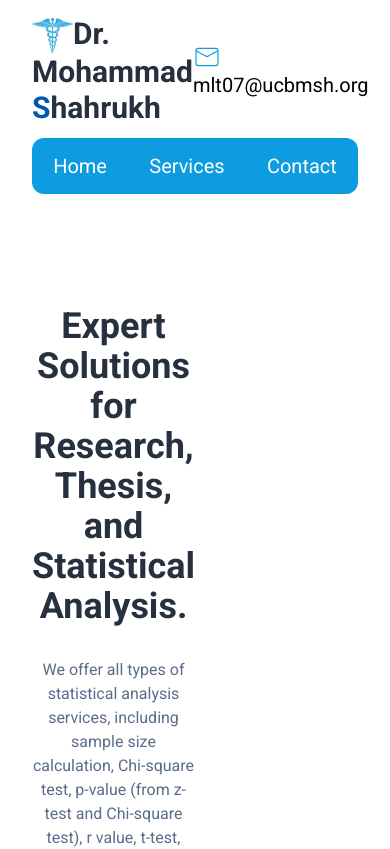
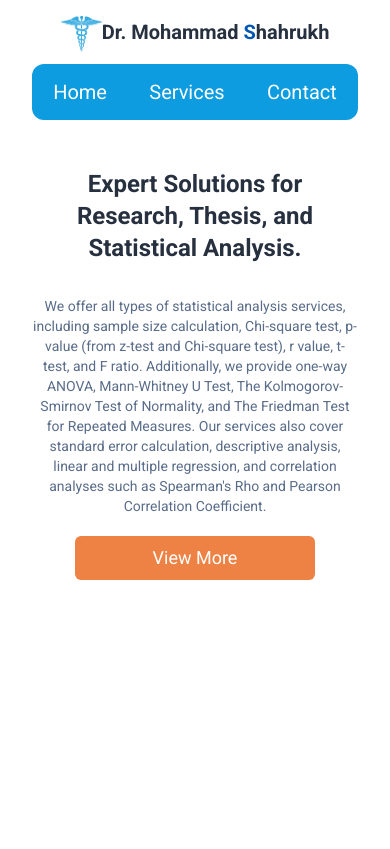
Before and after one commit to Samarth1015/Drdomain, a Next.js app in the folder frontend/: page / in a window 390 px wide. Shown: the top 849 px of the page. Built offline with nearby package versions, Linux system fonts and the light colour scheme.

Commit message:
view more batch

```diff
--- a/frontend/samarth/Navbar.jsx
+++ b/frontend/samarth/Navbar.jsx
@@ -39,15 +39,15 @@ export default function Navbar() {
 
   return (
     <div className={`w-screen pr-8 pl-8 pb-8 ${roboto.className}`}>
-      <div className="mt-4 mb-3 text-2xl items-center justify-between flex font-roboto">
-        <div className="logo inline font-bold text-[#26303f] text-3xl">
+      <div className="mt-4 mb-3 text-2xl items-center justify-center md:justify-between  flex font-roboto">
+        <div className="logo inline font-bold text-[#26303f] text-xl   md:text-3xl">
           <Link href={"/"}>
             <img src="/dr symbol.png" className="h-9 inline-block " />
             Dr. Mohammad <span className="text-[#0056b3]">S</span>hahrukh
           </Link>
         </div>
 
-        <div className="email-icon">
+        <div className="email-icon hidden md:block ">
           <Link
             href="https://mail.google.com/mail/u/0/#inbox?compose=CllgCJfrKxcgzlbCDlnldzdzVMZkXcmrBLbPVXNwRzKjkgRMXXwZKdwNSvjFksDKrFqvQzLrspL"
             className="inline-block text-xl hover:text-[#0056b3] hover:scale- hover:text-2xl transition-all duration-300"
--- a/frontend/samarth/home/Body.jsx
+++ b/frontend/samarth/home/Body.jsx
@@ -37,11 +37,11 @@ export default function Body() {
 
   return (
     <div className={`pr-8 pl-8 pb-8 ${roboto.className} flex`}>
-      <div className="w-1/2">
-        <div className="text-4xl font-bold text-center text-[#26303f] mt-20 heading">
+      <div className="md:w-1/2 w-screen">
+        <div className="md:text-4xl text-2xl font-extrabold text-center text-[#26303f] mt-4 md:mt-20 heading">
           Expert Solutions for Research, Thesis, and Statistical Analysis.
         </div>
-        <div className="text-[#596c89] text-center mt-8 description">
+        <div className="text-[#596c89] text-sm md:text-lg text-center  mt-8 description">
           We offer all types of statistical analysis services, including sample
           size calculation, Chi-square test, p-value (from z-test and Chi-square
           test), r value, t-test, and F ratio. Additionally, we provide one-way
@@ -51,8 +51,13 @@ export default function Body() {
           regression, and correlation analyses such as Spearman's Rho and
           Pearson Correlation Coefficient.
         </div>
+        <div className=" flex justify-center md:justify-start md:ml-1">
+          <button className="bg-[#ee8244] hover:bg-[#d96e3b] rounded-md  mt-5 w-60 px-4 py-2 text-white text-lg font-medium transition-all duration-300 ">
+            View More
+          </button>
+        </div>
       </div>
-      <div className="ml-72 size-96">
+      <div className="ml-72 size-96 md:block hidden">
         <img src="/dr.png" alt="" className="image" />
       </div>
     </div>
```
